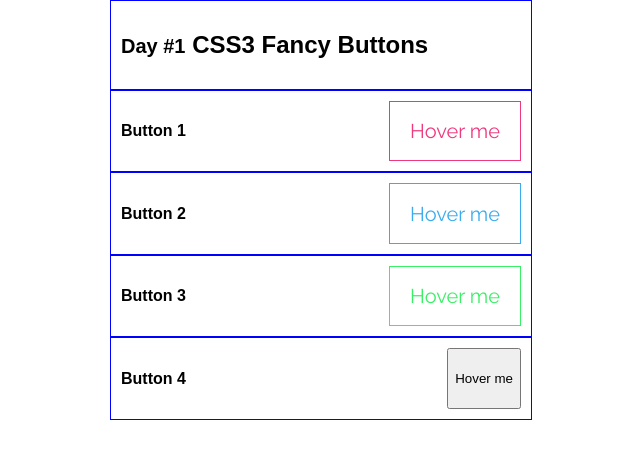
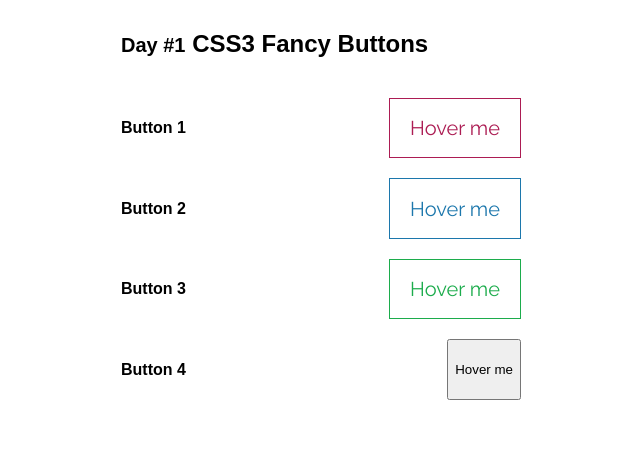
Before and after one commit to idNess/30-days-of-CSS, a plain HTML site: page cool-buttons/index.html in a window 1280 px wide. Shown: the whole page, without its empty margins (319-959 px from the left). Drawn offline with Linux system fonts and the light colour scheme.

Commit message:
Implemented sass variables

```diff
--- a/cool-buttons/css/style.css
+++ /dev/null
@@ -1,133 +0,0 @@
-body {
-    font-family: Arial, Helvetica, sans-serif;
-    margin:0;
-    padding:0;
-}
-
-section {
-    border: 1px blue solid;
-    padding: 10px;
-    width: 300px;
-    min-width: 400px;
-    display: flex;
-    justify-content: space-between;
-    margin: auto;
-}
-
-/***************
-BUTTON 1
-***************/
-
-.btn1 {
-    border:1px #ef397f solid;
-    background: none;
-    padding: 10px 20px;
-    font-size: 20px;
-    font-family: 'Raleway', sans-serif;
-    font-weight: 550;
-    cursor: pointer;
-    color:#ef397f;
-    position: relative;
-    overflow: hidden;
-}
-
-.btn1:hover{
-    color:#fff;
-    transition: 0.8s;
-}
-
-.btn1::before {
-    content:"";
-    position: absolute;
-    left: 0;
-    width: 100%;
-    height: 0%;
-    background: #ef397f;
-    z-index: -1;
-    transition: 0.8s;
-    bottom: 0;
-    border-radius: 50% 50% 0 0;
-}
-
-.btn1:hover::before {
-    height:180%;
-}
-
-
-/***************
-BUTTON 2
-***************/
-
-.btn2 {
-    border:1px #39acef solid;
-    background: none;
-    padding: 10px 20px;
-    font-size: 20px;
-    font-family: 'Raleway', sans-serif;
-    font-weight: 550;
-    cursor: pointer;
-    color: #39acef;
-    position: relative;
-    overflow: hidden;
-}
-
-.btn2:hover{
-    color:#fff;
-    transition: 1s;
-}
-
-.btn2::before {
-    content:"";
-    position: absolute;
-    bottom: 0;
-    width: 0%;
-    height: 100%;
-    background: #39acef;
-    z-index: -1;
-    transition: 0.8s;
-    left: 0;
-}
-
-.btn2:hover::before {
-    width:180%;
-}
-
-
-/***************
-BUTTON 3
-***************/
-
-.btn3 {
-    border:1px #39ef66 solid;
-    background: none;
-    padding: 10px 20px;
-    font-size: 20px;
-    font-family: 'Raleway', sans-serif;
-    font-weight: 550;
-    cursor: pointer;
-    color: #39ef66 ;
-    position: relative;
-    overflow: hidden;
-}
-
-.btn3:hover{
-    color:#fff;
-    transition: 1s;
-}
-
-.btn3::before {
-    content:"";
-    position: absolute;
-    bottom: 0;
-    width: 0%;
-    height: 0%;
-    background: #39ef66 ;
-    z-index: -2;
-    transition: 0.8s;
-    right:0;
-}
-
-.btn3:hover::before {
-    width:200%;
-    height: 200%;
-}
--- /dev/null
+++ b/cool-buttons/css/stylesheet.scss
@@ -0,0 +1,132 @@
+/*************
+SASS
+**************/
+
+$pink: #ac1c53 ;
+$blue: #1c77ac ;
+$green: #1cac4c;
+
+%common-btn {
+    background: none;
+    padding: 10px 20px;
+    font-size: 20px;
+    font-family: 'Raleway', sans-serif;
+    font-weight: 550;
+    cursor: pointer;
+    position: relative;
+    overflow: hidden;
+}
+
+%btn-before {
+    content:"";
+    position: absolute;
+    z-index: -1;
+    transition: 0.8s;
+}
+
+/*************
+LAYOUT
+**************/
+
+body {
+    font-family: Arial, Helvetica, sans-serif;
+    margin:0;
+    padding:0;
+}
+
+section {
+    padding: 10px;
+    width: 300px;
+    min-width: 400px;
+    display: flex;
+    justify-content: space-between;
+    margin: auto;
+}
+
+/***************
+BUTTON 1
+***************/
+
+.btn1 {
+    border:1px $pink solid;
+    color:$pink;
+    @extend %common-btn;
+}
+
+.btn1:hover{
+    color:#fff;
+    transition: 0.8s;
+}
+
+.btn1::before {
+    @extend %btn-before;
+    left: 0;
+    width: 100%;
+    height: 0%;
+    background: $pink;
+    bottom: 0;
+    border-radius: 50% 50% 0 0;
+}
+
+.btn1:hover::before {
+    height:180%;
+}
+
+
+/***************
+BUTTON 2
+***************/
+
+.btn2 {
+    border:1px $blue solid;
+    color:$blue;
+    @extend %common-btn;
+}
+
+.btn2:hover{
+    color:#fff;
+    transition: 1s;
+}
+
+.btn2::before {
+    @extend %btn-before;
+    bottom: 0;
+    width: 0%;
+    height: 100%;
+    background: $blue;
+    left: 0;
+}
+
+.btn2:hover::before {
+    width:180%;
+}
+
+
+/***************
+BUTTON 3
+***************/
+
+.btn3 {
+    border:1px $green solid;
+    color: $green ;
+    @extend %common-btn;
+}
+
+.btn3:hover{
+    color:#fff;
+    transition: 1s;
+}
+
+.btn3::before {
+    @extend %btn-before;
+    bottom: 0;
+    width: 0%;
+    height: 0%;
+    background: $green ;
+    right:0;
+}
+
+.btn3:hover::before {
+    width:200%;
+    height: 200%;
+}
--- a/cool-buttons/index.html
+++ b/cool-buttons/index.html
@@ -3,7 +3,7 @@
   <head>
     <meta charset="utf-8">
     <title>CSS3 Fancy Buttons | Code 30 Things in 30 Days with CSS3</title>
-    <link rel="stylesheet" type="text/css" href="css/style.css">
+    <link rel="stylesheet" type="text/css" href="css/stylesheet.css">
     <link href="https://fonts.googleapis.com/css2?family=Raleway&display=swap" rel="stylesheet">
   </head>
   <body>
```
Also changed, not shown: cool-buttons/css/stylesheet.css (added).
